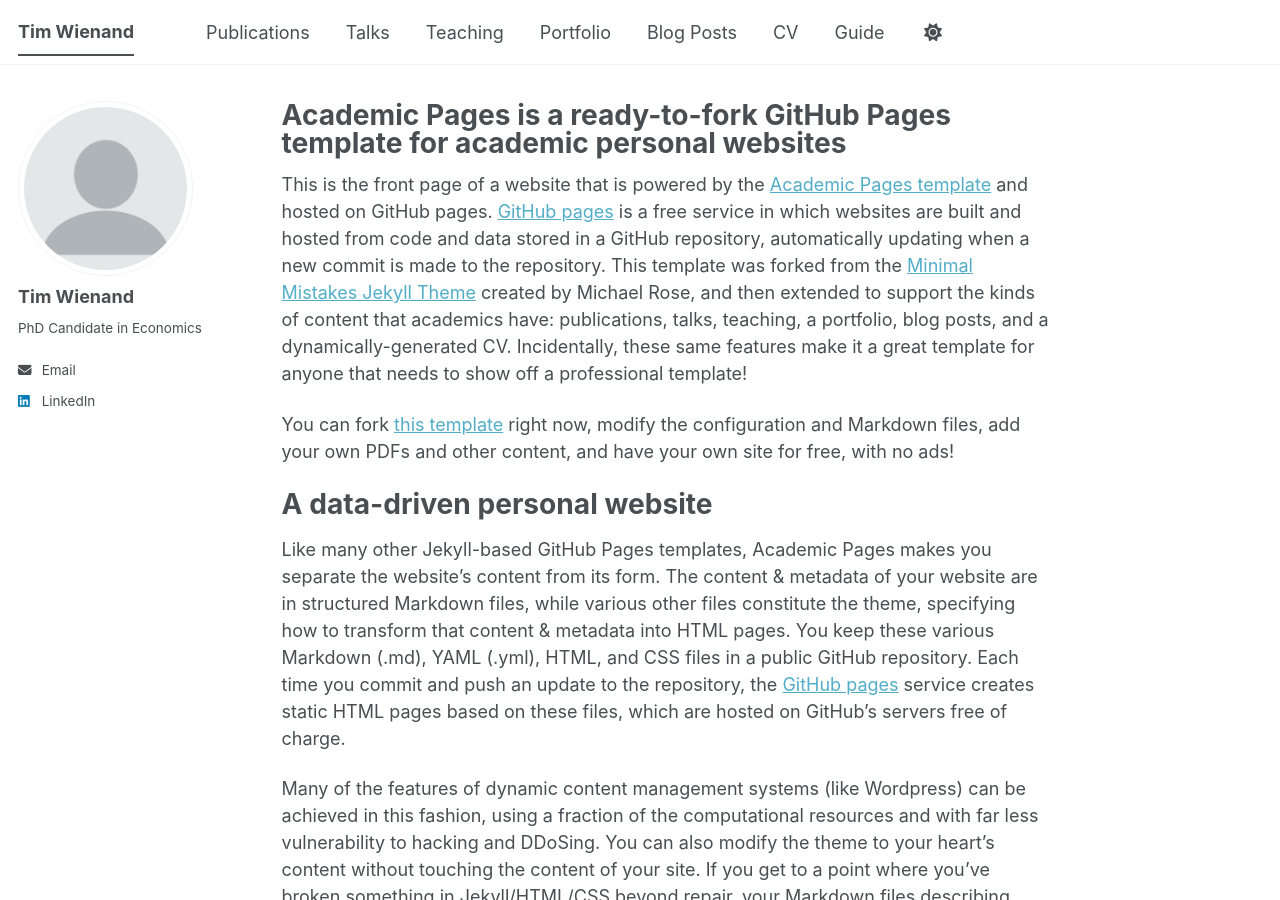
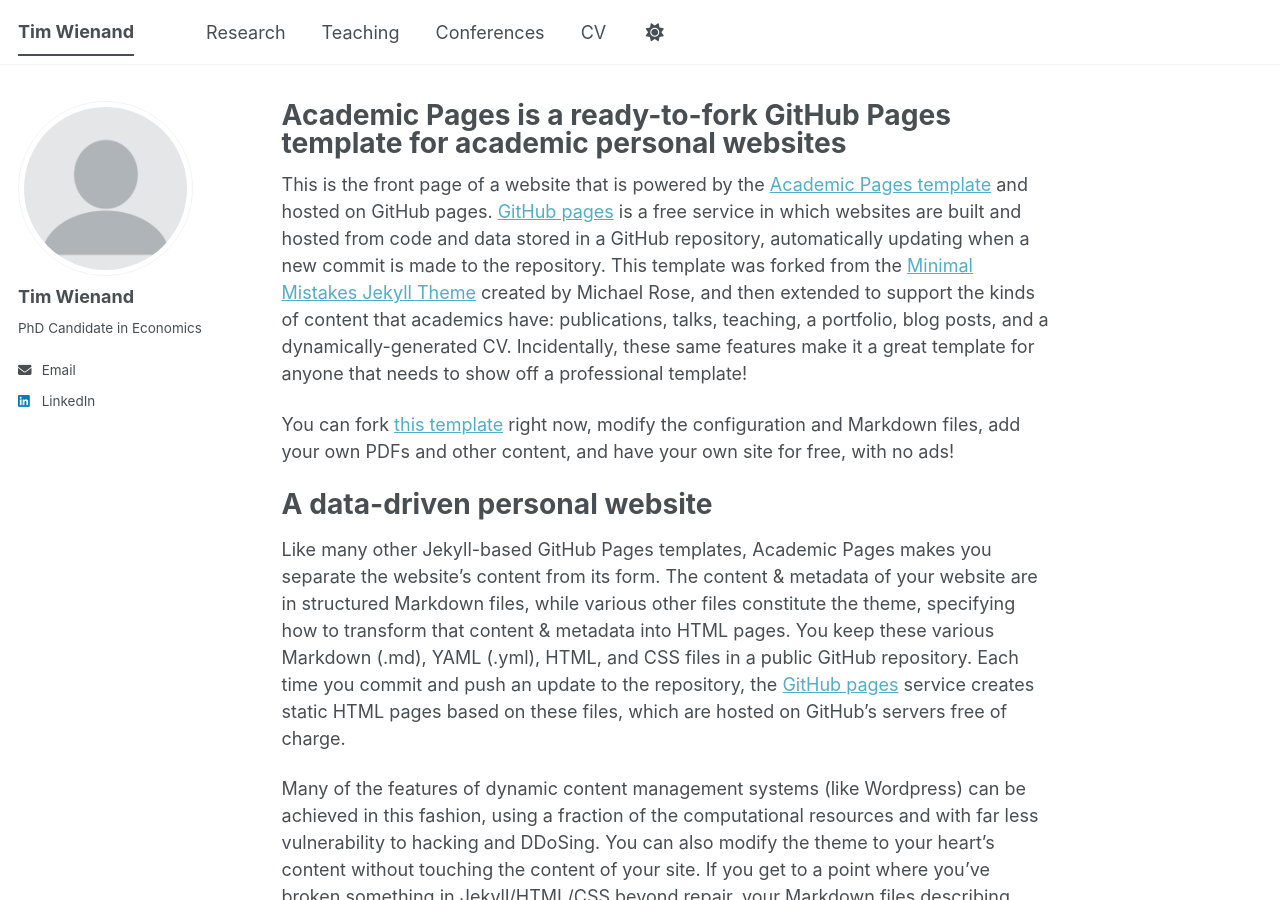
Before and after one commit to twienand/twienand.github.io, a Jekyll site: the page built from _pages/about.md, in a window 1280 px wide and 900 px high. Built offline with Jekyll 4.4.1, drawn with Linux system fonts in a browser that asks for light colours; a script bundle is joined from its source files by our own code; library files that are not in the unit come from our copies.

Commit message:
Navigation

```diff
--- a/_data/navigation.yml
+++ b/_data/navigation.yml
@@ -8,26 +8,17 @@
 #      Markdown formatted page while the second is generated using JSON.
 
 main:
-  - title: "Publications"
-    url: /publications/
-
-  - title: "Talks"
-    url: /talks/
+  - title: "Research"
+    url: /research/
 
   - title: "Teaching"
     url: /teaching/
 
-  - title: "Portfolio"
-    url: /portfolio/
-
-  - title: "Blog Posts"
-    url: /year-archive/
+  - title: "Conferences"
+    url: /talks/
 
   - title: "CV"
     url: /cv/
 
   # - title: "CV"
   #   url: /cv-json/
-
-  - title: "Guide"
-    url: /markdown/
```
